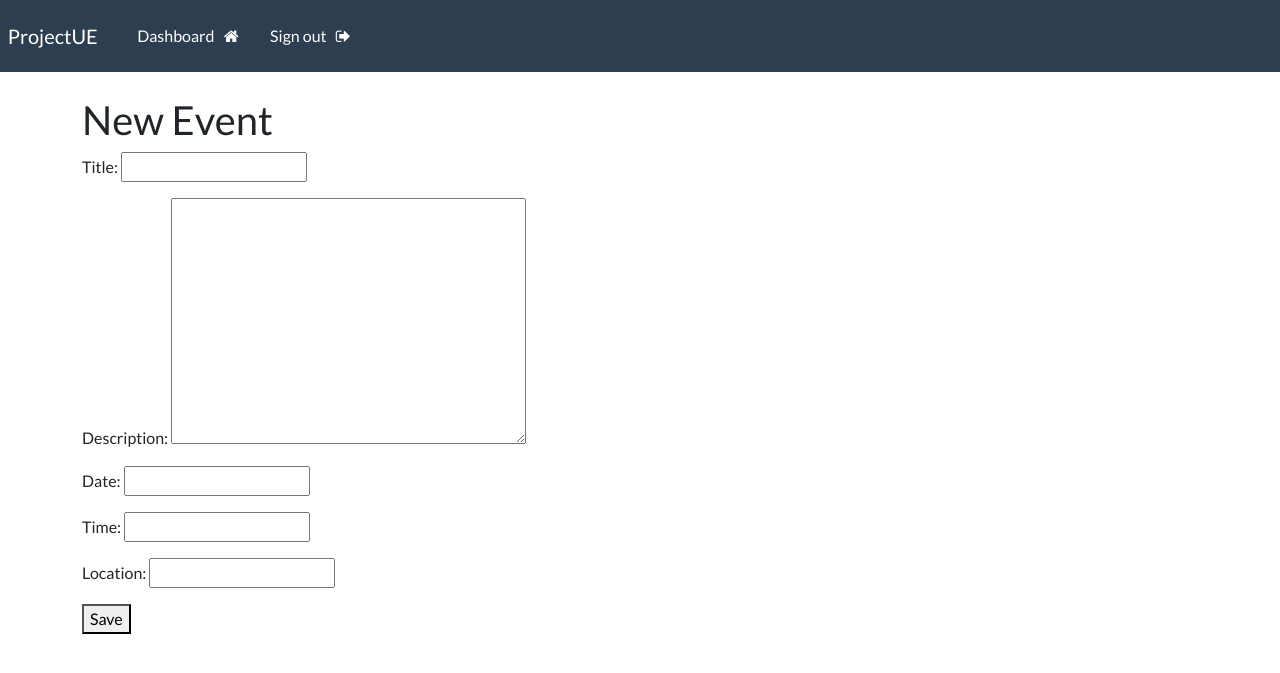
After one commit to Fractaliter/ProjectUE, a Django app: page /create_event/ in a window 1280 px wide. The commit adds this page. Shown: the top 673 px of the page. Run offline with Django 4.2, Linux system fonts and the light colour scheme; the visitor is signed in with stand-in values (Sample User, id 1).

Commit message:
Inital Event logic

```diff
--- a/crm/webapp/admin.py
+++ b/crm/webapp/admin.py
@@ -2,6 +2,7 @@ from django.contrib import admin
 
 # Register your models here.
 
-from . models import Record
+from . models import Record,Event
 
 admin.site.register(Record)
+admin.site.register(Event)
--- a/crm/webapp/forms.py
+++ b/crm/webapp/forms.py
@@ -1,7 +1,7 @@
 from django.contrib.auth.forms import UserCreationForm
 from django.contrib.auth.models import User
 
-from .models import Record
+from .models import Record,Event
 
 from django import forms
 
@@ -44,3 +44,8 @@ class UpdateRecordForm(forms.ModelForm):
 
         model = Record
         fields = ['first_name', 'last_name', 'email', 'phone', 'address', 'city', 'province', 'country']
+
+class EventForm(forms.ModelForm):
+    class Meta:
+        model = Event
+        fields = ['title', 'description', 'date', 'time', 'location']
--- a/crm/webapp/models.py
+++ b/crm/webapp/models.py
@@ -1,26 +1,33 @@
 from django.db import models
+from django.contrib.auth.models import User
 
 class Record(models.Model):
 
     creation_date = models.DateTimeField(auto_now_add=True)
-
     first_name = models.CharField(max_length=100)
-
     last_name = models.CharField(max_length=100)
-
     email = models.CharField(max_length=255)
-
     phone = models.CharField(max_length=20)
-
     address = models.CharField(max_length=300)
-
     city = models.CharField(max_length=255)
-
     province = models.CharField(max_length=200)
-
     country = models.CharField(max_length=125)
-
-
     def __str__(self):
 
         return self.first_name + "   " + self.last_name
+
+class Event(models.Model):
+    title = models.CharField(max_length=200)
+    description = models.TextField()
+    date = models.DateField()
+    time = models.TimeField()
+    location = models.CharField(max_length=200)
+    organizer = models.ForeignKey(User, on_delete=models.CASCADE)
+    def __str__(self):
+        return self.title
+
+class Attendee(models.Model):
+    user = models.ForeignKey(User, on_delete=models.CASCADE)
+    event = models.ForeignKey(Event, on_delete=models.CASCADE)
+    def __str__(self):
+        return f"{self.user.username} - {self.event.title}"
--- a/crm/webapp/templates/webapp/base.html
+++ b/crm/webapp/templates/webapp/base.html
@@ -50,14 +50,12 @@
 
             {% endfor %}
 
-
            {% block content %}
 
 
 
 
            {% endblock %}
-
 
         </div>
 
--- a/crm/webapp/templates/webapp/dashboard.html
+++ b/crm/webapp/templates/webapp/dashboard.html
@@ -8,7 +8,7 @@
 
     <a class="btn btn-outline-primary btn-sm" href="{% url 'create-record' %}">
 
-        Create a new record &nbsp; <i class="fa fa-plus-circle" aria-hidden="true"></i>
+        Create a new contact record &nbsp; <i class="fa fa-plus-circle" aria-hidden="true"></i>
 
     </a>
 
@@ -68,10 +68,12 @@
         {% endif %}
 
 
+
         </tbody>
 
 
     </table>
 
 
+    <h1><a href="{% url 'event_list' %}">Event Management System</a></h1>
 {% endblock %}
--- /dev/null
+++ b/crm/webapp/templates/webapp/event_form.html
@@ -0,0 +1,9 @@
+{% extends 'webapp/base.html' %}
+{% block content %}
+    <h2>{{ form.instance.title|default:"New Event" }}</h2>
+    <form method="post">
+        {% csrf_token %}
+        {{ form.as_p }}
+        <button type="submit">Save</button>
+    </form>
+{% endblock %}
--- a/crm/webapp/urls.py
+++ b/crm/webapp/urls.py
@@ -25,6 +25,11 @@ urlpatterns = [
 
     path('delete-record/<int:pk>', views.delete_record, name="delete-record"),
 
+    path('event_list', views.event_list, name='event_list'),
+    path('event/<int:event_id>/', views.event_detail, name='event_detail'),
+    path('create_event/', views.create_event, name='create_event'),
+    path('register_event/<int:event_id>/', views.register_event, name='register_event'),
+
 
 
 ]
--- a/crm/webapp/views.py
+++ b/crm/webapp/views.py
@@ -1,12 +1,12 @@
-from django.shortcuts import render, redirect
-from .forms import CreateUserForm, LoginForm, CreateRecordForm, UpdateRecordForm
+from django.shortcuts import render, redirect, get_object_or_404
+from .forms import CreateUserForm, LoginForm, CreateRecordForm, UpdateRecordForm,EventForm
 
 from django.contrib.auth.models import auth
 from django.contrib.auth import authenticate
 
 from django.contrib.auth.decorators import login_required
 
-from .models import Record
+from .models import Record,Event, Attendee
 
 from django.contrib import messages
 
@@ -168,3 +168,30 @@ def user_logout(request):
     messages.success(request, "Logout success!")
 
     return redirect("my-login")
+
+def event_list(request):
+    events = Event.objects.all()
+    return render(request, 'webapp/event_list.html', {'events': events})
+
+def event_detail(request, event_id):
+    event = get_object_or_404(Event, pk=event_id)
+    attendees = Attendee.objects.filter(event=event)
+    return render(request, 'webapp/event_detail.html', {'event': event, 'attendees': attendees})
+
+@login_required
+def create_event(request):
+    if request.method == 'POST':
+        form = EventForm(request.POST)
+        if form.is_valid():
+            event = form.save(commit=False)
+            event.organizer = request.user
+            event.save()
+            return redirect('event_detail', event_id=event.id)
+    else:
+        form = EventForm()
+    return render(request, 'webapp/event_form.html', {'form': form})
+@login_required
+def register_event(request, event_id):
+    event = get_object_or_404(Event, pk=event_id)
+    Attendee.objects.get_or_create(user=request.user, event=event)
+    return redirect('event_detail', event_id=event.id)
```
Also changed, not shown: crm/webapp/templates/webapp/event_detail.html (added, +23 -0 lines), crm/webapp/templates/webapp/event_list.html (added, +13 -0 lines), crm/webapp/migrations/0002_event_attendee.py (added).
